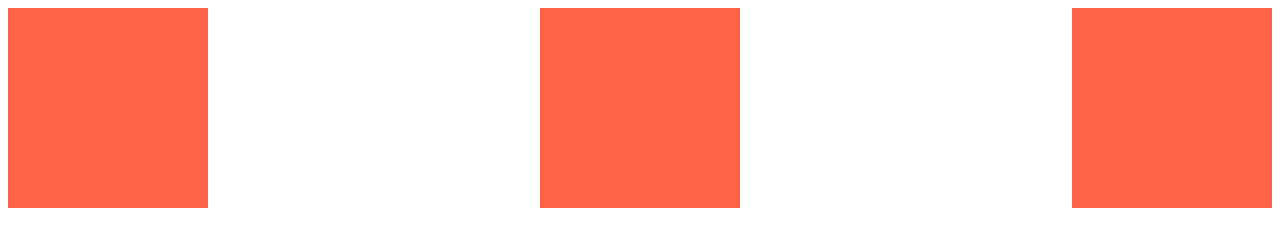
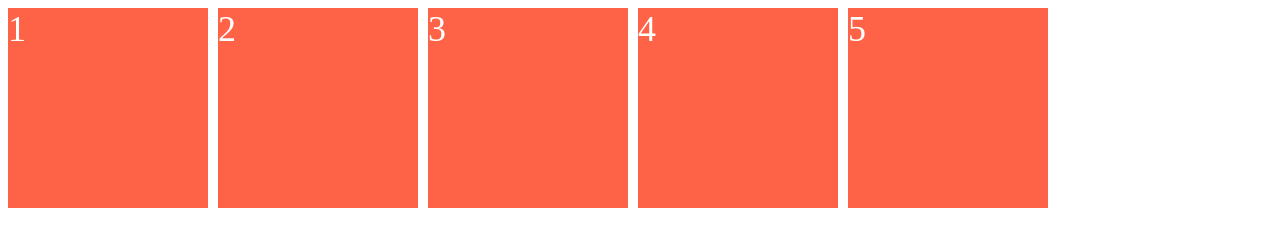
Before and after one commit to ygvbhy/cssMasterClass, a plain HTML site: page index.html in a window 1280 px wide. Drawn offline with Linux system fonts and the light colour scheme.

Commit message:
Flex Direction

```diff
--- a/index.html
+++ b/index.html
@@ -8,9 +8,11 @@
   </head>
   <body>
     <div class="container">
-      <div class="box"></div>
-      <div class="box"></div>
-      <div class="box"></div>
+      <div class="box">1</div>
+      <div class="box">2</div>
+      <div class="box">3</div>
+      <div class="box">4</div>
+      <div class="box">5</div>
     </div>
   </body>
 </html>
--- a/style.css
+++ b/style.css
@@ -1,10 +1,13 @@
 .container {
   display: flex;
-  justify-content: space-between;
+  flex-direction: row;
+  gap: 10px;
 }
 
 .box {
   width: 200px;
   height: 200px;
   background-color: tomato;
+  font-size: 36px;
+  color: white;
 }
```
